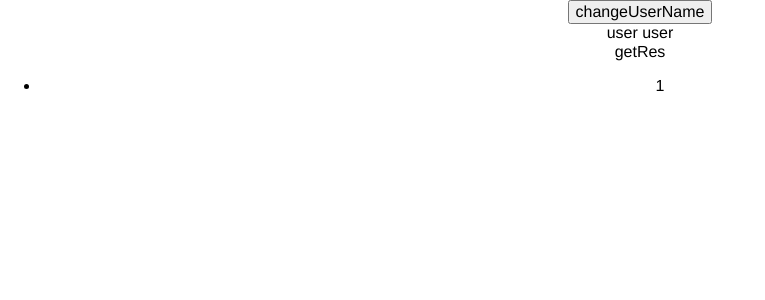
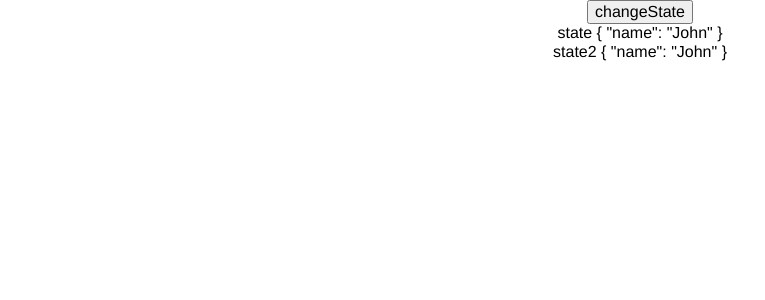
Before and after one commit to tianfanfan/vue3-vite-ts, a Vue app: page / in a window 1280 px wide. Shown: the top 300 px of the page, without its empty margins (0-765 px from the left). Built offline with nearby package versions, Linux system fonts and the light colour scheme.

Commit message:
feat 安装 vuex

```diff
--- a/package.json
+++ b/package.json
@@ -11,7 +11,8 @@
   "dependencies": {
     "lodash": "^4.17.21",
     "normalize.css": "^8.0.1",
-    "vue": "^3.2.25"
+    "vue": "^3.2.25",
+    "vuex": "^4.0.2"
   },
   "devDependencies": {
     "@types/lodash": "^4.14.178",
--- a/src/App.vue
+++ b/src/App.vue
@@ -1,26 +1,29 @@
 <template>
   <div>
-    <button @click="changeUserName">changeUserName</button>
-    <SetupDemo :user="user" />
+    <button @click="changeState">changeState</button>
+    <div>state {{ state }}</div>
+    <div>state2 {{ state2 }}</div>
   </div>
 </template>
 
 <script lang="ts">
-import { defineComponent, ref } from "vue";
+import { defineComponent, isReactive, reactive, readonly, ref } from "vue";
 import SetupDemo from "./components/SetupDemo.vue";
 export default defineComponent({
   name: "App",
-  components: {
-    SetupDemo,
-  },
+  components: {},
   setup: () => {
-    const user = ref("user");
-    const changeUserName = () => {
-      user.value = user.value + "1";
-    };
+    const state = ref({
+      name: "John",
+    });
+
+    const state2 = reactive(state);
     return {
-      user,
-      changeUserName,
+      state,
+      changeState() {
+        state.value.name = state.value.name + "1";
+      },
+      state2,
     };
   },
 });
```
Also changed, not shown: 1 other file (tests, documents, lock files or other folders).
